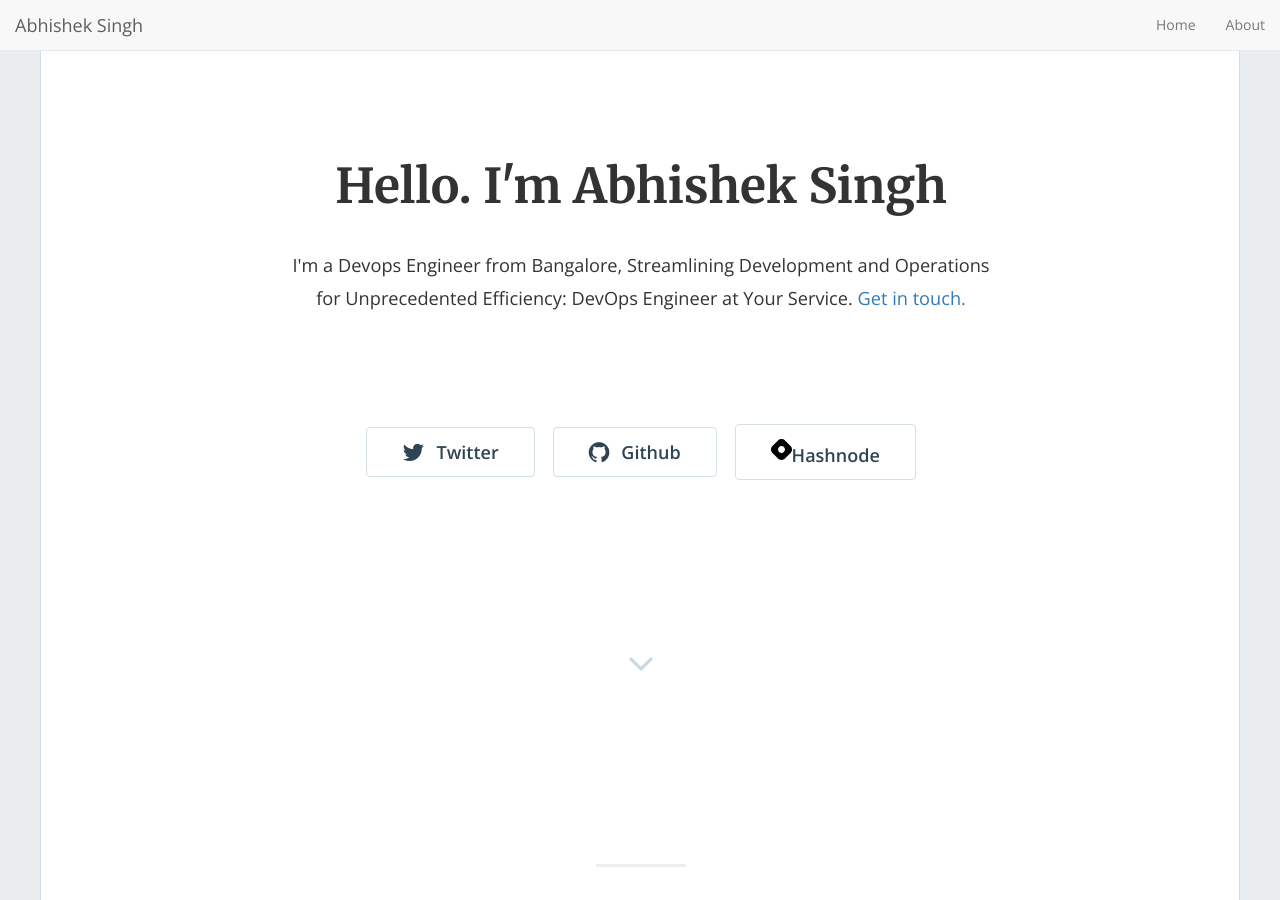
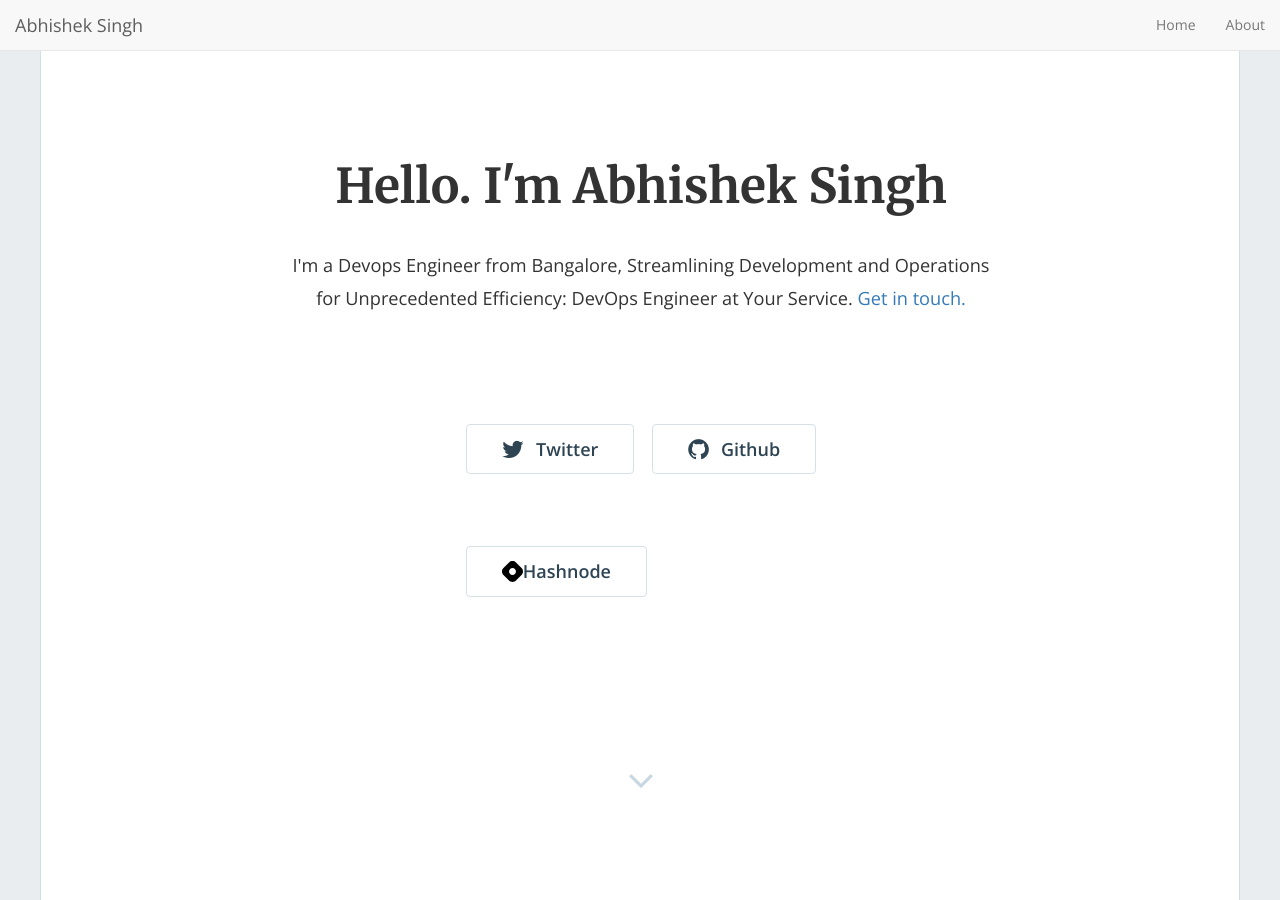
Before and after one commit to asabhi6776/new-portfolio, a Jekyll site: the page built from index.html, in a window 1280 px wide and 900 px high. Built offline with Jekyll 4.4.1, drawn with Linux system fonts in a browser that asks for light colours; nearby versions of some CDN libraries; the list of posts is cut into pages by our own code.

Commit message:
updated icon

```diff
--- a/_includes/home-hero.html
+++ b/_includes/home-hero.html
@@ -34,7 +34,7 @@
               <a href="https://github.com/{{ site.github_username }}"><button class="btn btn-default btn-lg"><i class="fa fa-github fa-lg"></i>Github</button></a>
             {% endif %}
             {% if site.hashnode_username != '' %}
-              <a href="https://{{ site.hashnode_username }}"><button class="btn btn-default btn-lg d-flex align-items-center justify-content-around"><svg xmlns="http://www.w3.org/2000/svg" viewBox="0 0 512 512" style="width:21px;height:25px;"><path d="M35.19 171.1C-11.72 217.1-11.72 294 35.19 340.9L171.1 476.8C217.1 523.7 294 523.7 340.9 476.8L476.8 340.9C523.7 294 523.7 217.1 476.8 171.1L340.9 35.19C294-11.72 217.1-11.72 171.1 35.19L35.19 171.1zM315.5 315.5C282.6 348.3 229.4 348.3 196.6 315.5C163.7 282.6 163.7 229.4 196.6 196.6C229.4 163.7 282.6 163.7 315.5 196.6C348.3 229.4 348.3 282.6 315.5 315.5z"/></svg>Hashnode</button></a>
+              <a href="https://{{ site.hashnode_username }}"><button class="btn btn-default btn-lg" style="display: flex;justify-content: space-around;align-items: center;"><svg xmlns="http://www.w3.org/2000/svg" viewBox="0 0 512 512" style="width:21px;height:25px;color:rgba(30, 29, 29, 0.861)"><path d="M35.19 171.1C-11.72 217.1-11.72 294 35.19 340.9L171.1 476.8C217.1 523.7 294 523.7 340.9 476.8L476.8 340.9C523.7 294 523.7 217.1 476.8 171.1L340.9 35.19C294-11.72 217.1-11.72 171.1 35.19L35.19 171.1zM315.5 315.5C282.6 348.3 229.4 348.3 196.6 315.5C163.7 282.6 163.7 229.4 196.6 196.6C229.4 163.7 282.6 163.7 315.5 196.6C348.3 229.4 348.3 282.6 315.5 315.5z"/></svg>Hashnode</button></a>
             {% endif %}
 
           </div>
```
